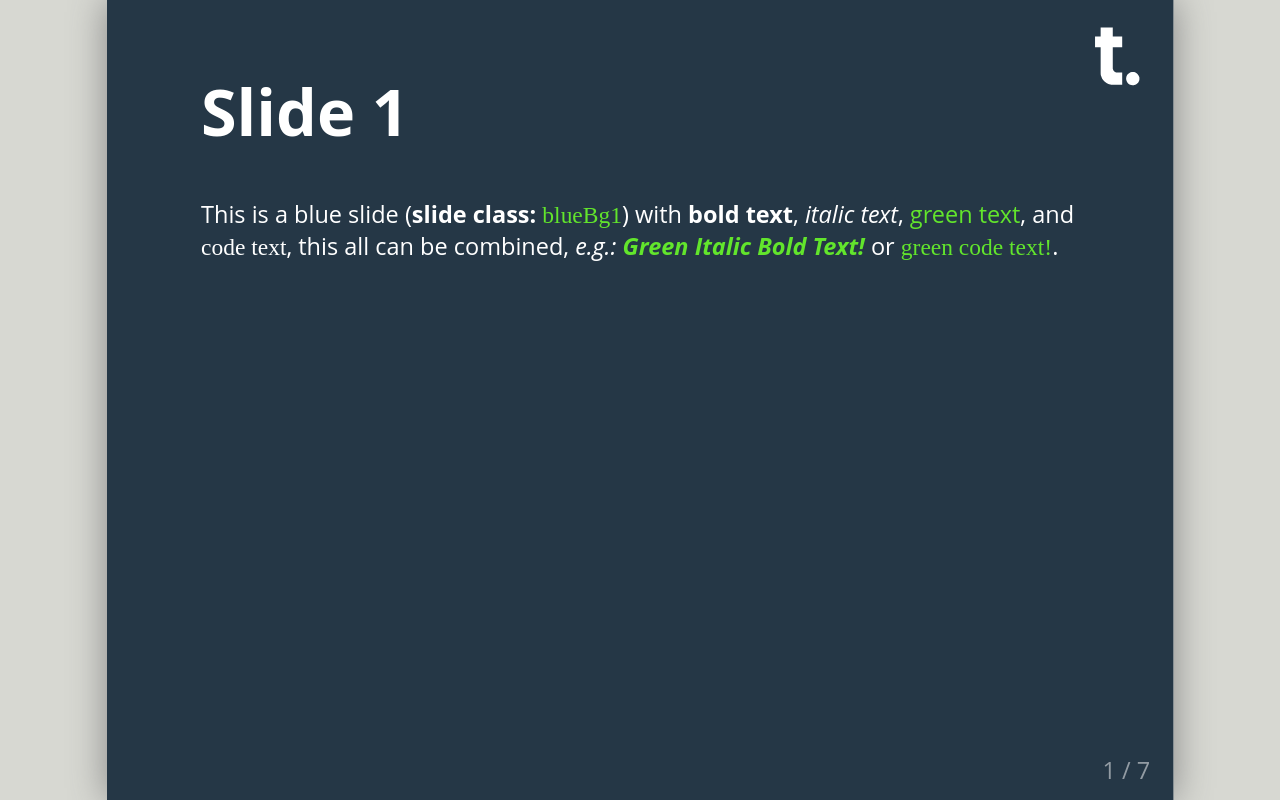
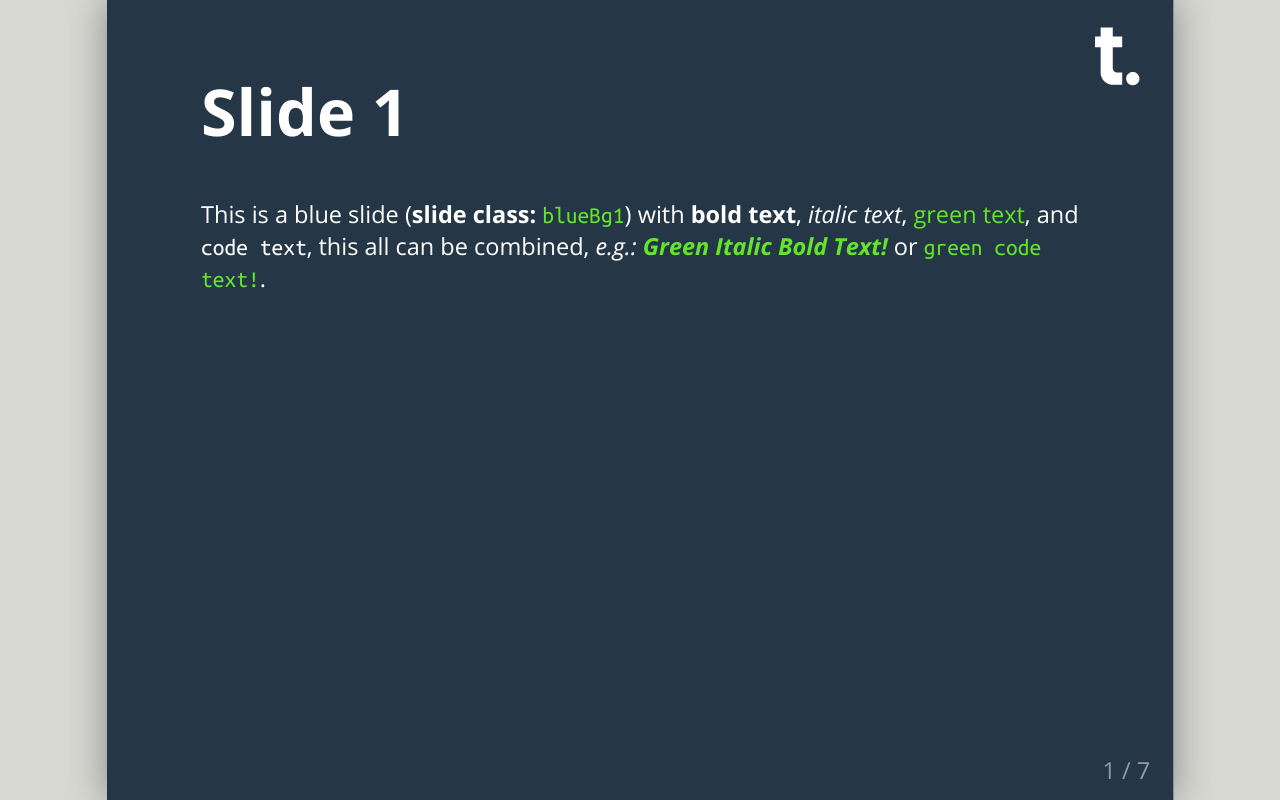
Before and after one commit to caal-15/team-intl-remark-slideshow, a website: page index.html in a window 1280 px wide. Drawn offline with Linux system fonts and the light colour scheme; the site is published under a folder, as on GitHub Pages, so addresses that start at the root find nothing.

Commit message:
Fixes some relative paths.

```diff
--- a/markdown/slides.md
+++ b/markdown/slides.md
@@ -46,7 +46,7 @@ class: greenBg1, logoLeft
   .footnote[.bold[Slide classes for this slide:] .blue[`greenBg1, logoLeft`]]
 ]
 
-.bigImageRight[![Random Image](/img/image.jpg)]
+.bigImageRight[![Random Image](img/image.jpg)]
 
 ---
 class: whiteBg1, logoLeft
@@ -59,7 +59,7 @@ class: whiteBg1, logoLeft
   .footnote[.bold[Slide classes for this slide:] .blue[`whiteBg1, logoLeft`]]
 ]
 
-.smallImageRight[![Random Image](/img/image.jpg)]
+.smallImageRight[![Random Image](img/image.jpg)]
 
 ---
 class: blueBg1, middle, center
@@ -68,4 +68,4 @@ class: blueBg1, middle, center
 
 This shows an .green[image] at the bottom, because sometimes you want to do that, and there is no one who can stop you! so go ahead and make the world your own! :) (.bold[content class:] .green[`bottomImage`]).
 
-.bottomImage[![Random Image](/img/image.jpg)]
+.bottomImage[![Random Image](img/image.jpg)]
--- a/styles/styles.css
+++ b/styles/styles.css
@@ -1,45 +1,45 @@
 @font-face {
   font-family: 'Open Sans';
-  src: url("/fonts/OpenSans/OpenSans-Regular.ttf") format("truetype");
+  src: url("../fonts/OpenSans/OpenSans-Regular.ttf") format("truetype");
   font-weight: 400;
 }
 
 @font-face {
   font-family: 'Open Sans';
-  src: url("/fonts/OpenSans/OpenSans-Italic.ttf") format("truetype");
+  src: url("../fonts/OpenSans/OpenSans-Italic.ttf") format("truetype");
   font-weight: 400;
   font-style: italic;
 }
 
 @font-face {
   font-family: 'Open Sans';
-  src: url("/fonts/OpenSans/OpenSans-Bold.ttf") format("truetype");
+  src: url("../fonts/OpenSans/OpenSans-Bold.ttf") format("truetype");
   font-weight: bold;
 }
 
 @font-face {
   font-family: 'Open Sans';
-  src: url("/fonts/OpenSans/OpenSans-BoldItalic.ttf") format("truetype");
+  src: url("../fonts/OpenSans/OpenSans-BoldItalic.ttf") format("truetype");
   font-weight: bold;
   font-style: italic;
 }
 
 @font-face {
   font-family: 'Ubuntu Mono';
-  src: url("/fonts/UbuntuMono/UbuntuMono-Regular.ttf") format("truetype");
+  src: url("../fonts/UbuntuMono/UbuntuMono-Regular.ttf") format("truetype");
   font-weight: 400;
 }
 
 @font-face {
   font-family: 'Ubuntu Mono';
-  src: url("/fonts/UbuntuMono/UbuntuMono-Italic.ttf") format("truetype");
+  src: url("../fonts/UbuntuMono/UbuntuMono-Italic.ttf") format("truetype");
   font-weight: 400;
   font-style: italic;
 }
 
 @font-face {
   font-family: 'Ubuntu Mono';
-  src: url("/fonts/UbuntuMono/UbuntuMono-Bold.ttf") format("truetype");
+  src: url("../fonts/UbuntuMono/UbuntuMono-Bold.ttf") format("truetype");
   font-weight: 700;
 }
 
```
